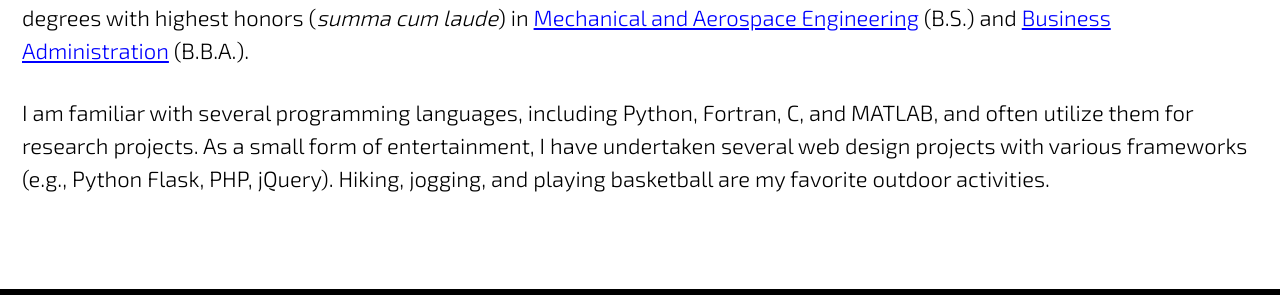
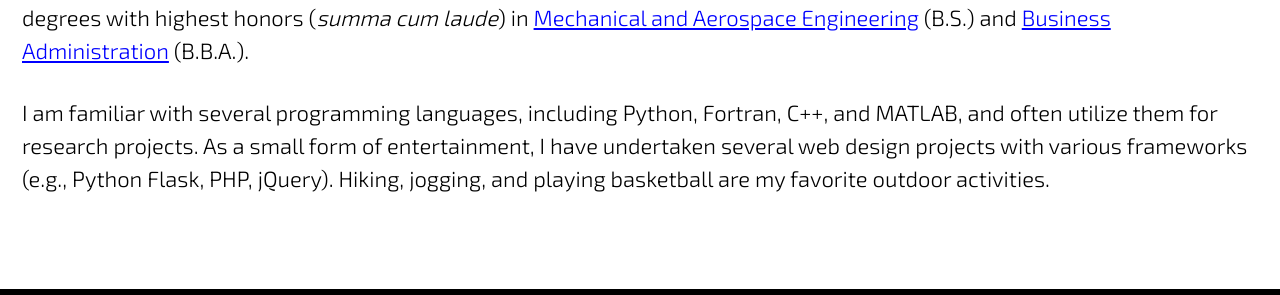
Before and after one commit to jun9303/jun9303.github.io, a Jekyll site: the page built from index.md, in a window 1280 px wide. Shown: the part 1688-1983 px from the top of the page. Built offline with Jekyll 4.4.1, drawn with Linux system fonts in a browser that asks for light colours; cached includes are drawn as plain includes; nearby versions of some CDN libraries.

Commit message:
Profile Updated 071324

```diff
--- a/index.md
+++ b/index.md
@@ -23,7 +23,7 @@ In August 2024, I completed the Doctorate (Ph.D.) and Master's degree (M.S.) pro
 
 <!-- I was a researcher in the [Energy and Environmental Flow Lab](http://eeflow.snu.ac.kr/) at SNU, directed by [Dr. Wontae Hwang](http://me.snu.ac.kr/node/141). Under the guidance of [Dr. Haecheon Choi](http://me.snu.ac.kr/node/116), I wrote my B.S. thesis, "Large eddy simulation of flow around a rotating small vertical axis wind turbine using an immersed boundary method." -->
 
-I am familiar with several programming languages, including Python, Fortran, C, and MATLAB, and often utilize them for research projects. As a small form of entertainment, I have undertaken several web design projects with various frameworks (e.g., Python Flask, PHP, jQuery). Hiking, jogging, and playing basketball are my favorite outdoor activities.
+I am familiar with several programming languages, including Python, Fortran, C++, and MATLAB, and often utilize them for research projects. As a small form of entertainment, I have undertaken several web design projects with various frameworks (e.g., Python Flask, PHP, jQuery). Hiking, jogging, and playing basketball are my favorite outdoor activities.
 <style>
 figure {
 	margin-bottom: 0px;
```
